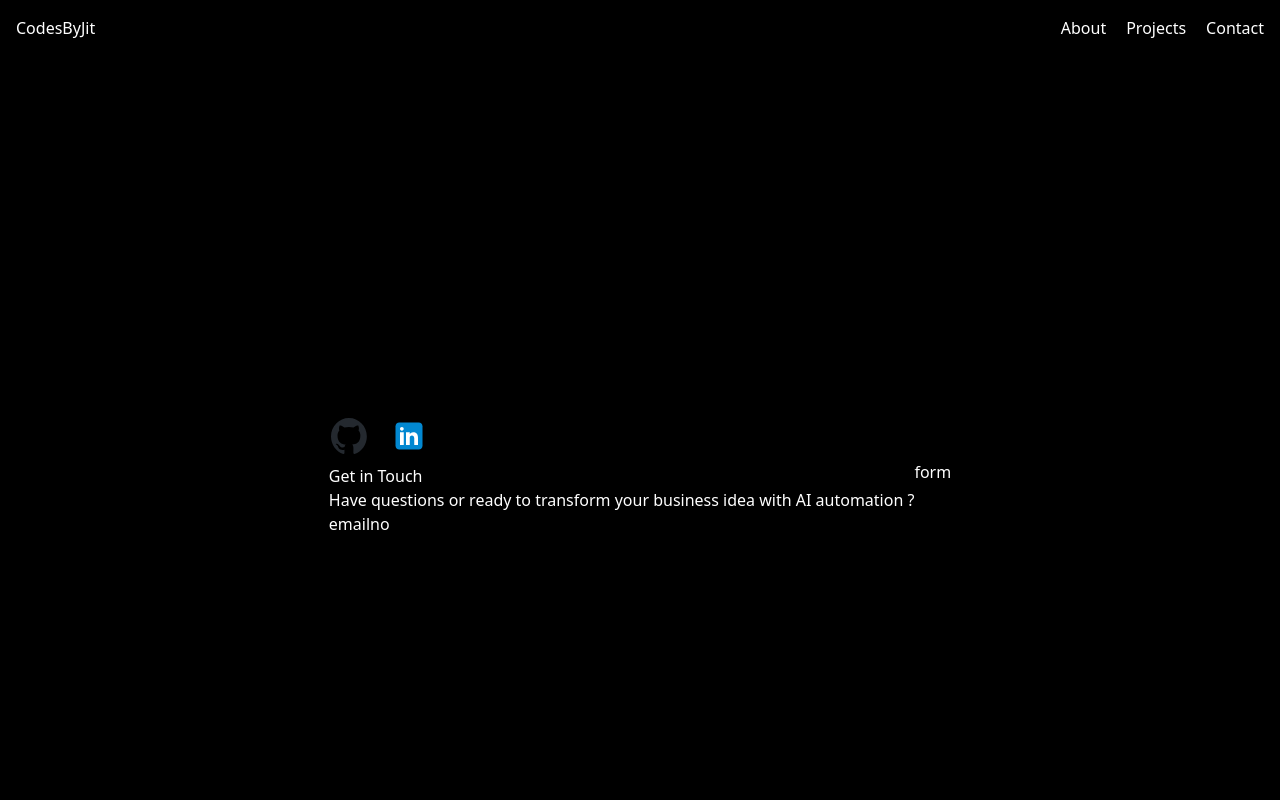
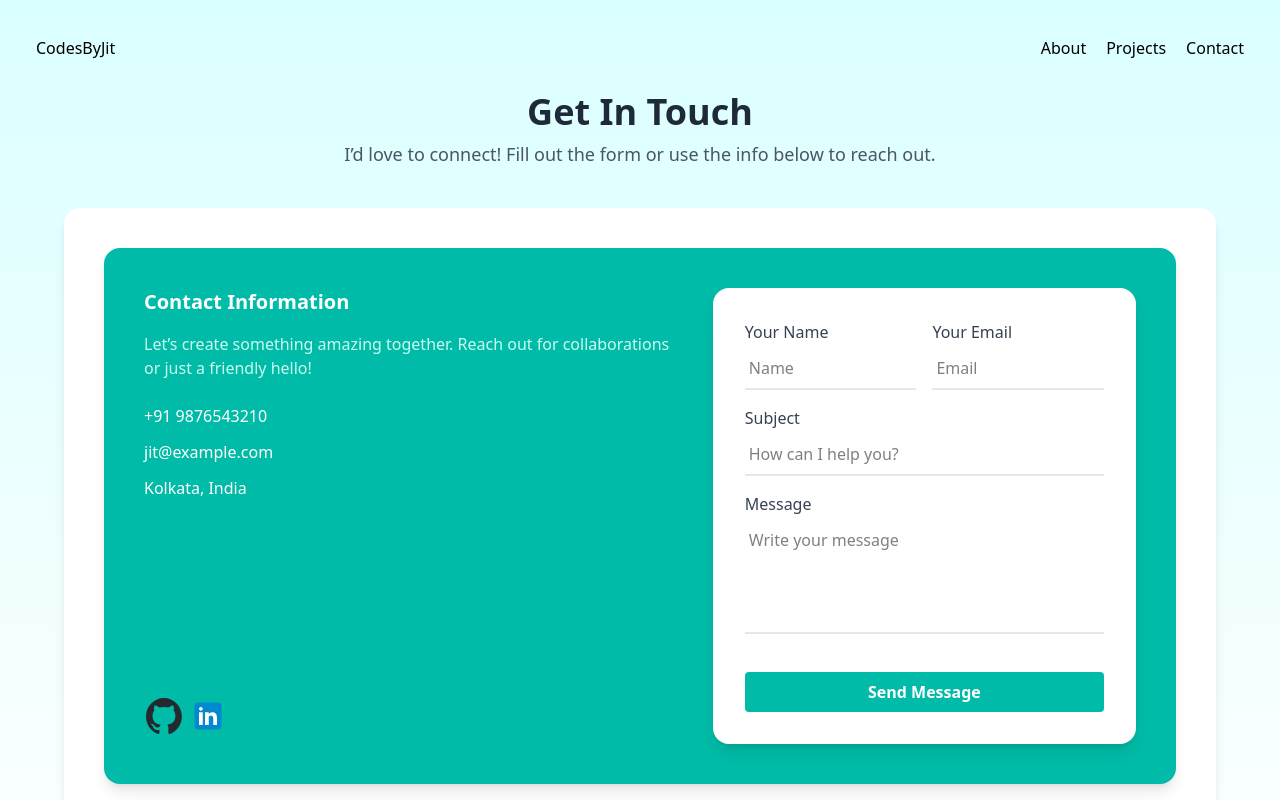
Before and after one commit to GTAJIT/portfolio, a React (Vite) app: page /contact in a window 1280 px wide. Shown: the top 800 px of the page. Built offline with nearby package versions, Linux system fonts and the light colour scheme.

Commit message:
Code: Contact Page Ready ++

```diff
--- a/index.html
+++ b/index.html
@@ -8,7 +8,7 @@
     <link rel="stylesheet" href="style.css">
     <link rel="icon" type="image/svg+xml" href="./public/main_assets/logo-white.svg"/>
   </head>
-  <body  class="bg-black text-white">
+  <body  class="">
     <div id="root"></div>
     <script type="module" src="/src/main.jsx"></script>
   </body>
--- /dev/null
+++ b/src/components/ContactForm.jsx
@@ -0,0 +1,69 @@
+import React from "react";
+import { InputMsg } from "./ui/ui";
+
+
+
+export default function ContactForm() {
+    const Inputs = [
+        {
+            type: "text",
+            placeholder: "Name",
+            label: "Your Name"
+        },
+        {
+            type: "email",
+            placeholder: "Email",
+            label: "Your Email"
+        },
+        {
+            type: "text",
+            placeholder: "How can I help you?",
+            label: "Subject"
+        }
+    ]
+
+    const handleSubmit = (e) => {
+        e.preventDefault();
+        // Handle form submission logic here
+        console.log("Form submitted");
+    };
+    return (
+        <form className="bg-white rounded-2xl shadow-lg flex-1 p-8 flex flex-col gap-4 min-w-[320px] text-black">
+            <div className="flex flex-col md:flex-row gap-4">
+                {Inputs.slice(0,2).map((input, index) => (
+                    <InputMsg
+                        key={index}
+                        type={input.type}
+                        placeholder={input.placeholder}
+                    >
+                        {input.label}
+                    </InputMsg>
+                ))}
+            </div>
+            {Inputs.slice(2,3).map((input, index) => (
+                <InputMsg
+                    key={index}
+                    type={input.type}
+                    placeholder={input.placeholder}
+                >
+                    {input.label}
+                </InputMsg>
+            ))}
+            <div>
+                <label className="block text-gray-700 mb-1">Message</label>
+                <textarea
+                    placeholder="Write your message"
+                    rows={4}
+                    className="w-full border-b-2 border-gray-200 focus:border-teal-500 outline-none py-2 px-1 bg-transparent resize-none"
+                ></textarea>
+            </div>
+            <button
+                type="submit"
+                className="mt-4 bg-teal-500 text-white font-semibold py-2 rounded hover:bg-teal-600 transition-colors"
+                onClick={handleSubmit}
+            >
+                Send Message
+            </button>
+        </form>
+    )
+}
--- a/src/components/Container.jsx
+++ b/src/components/Container.jsx
@@ -2,6 +2,6 @@ import React from 'react'
 
 export default function Container({children}) {
   return (
-    <div className='w-full max-w-7xl mx-auto px-4 py-4'>{children}</div>
+    <div className='w-full mx-auto px-4 py-4'>{children}</div>
   )
 }
--- a/src/components/SocialIcons.jsx
+++ b/src/components/SocialIcons.jsx
@@ -15,9 +15,9 @@ export default function SocialIcons() {
 
   return (
     <>
-      <div className='flex gap-5 items-center'>
+      <div className='flex gap-1 items-center'>
         {data.map((item, index)=>(
-          <div key={index} className='flex items-center gap-2 my-2'>
+          <div key={index} className='flex items-center my-2'>
             <a
               href={item.slug}
               target="_blank"
--- a/src/components/component.js
+++ b/src/components/component.js
@@ -5,5 +5,6 @@ import ProjectsCard from "./Projects-card"
 import Projects from "./Projects"
 import Footer from "./Footer";
 import SocialIcons from "./SocialIcons";
+import ContactForm from "./ContactForm";
 
-export {Logo, Container, Navbar, Footer, Projects, ProjectsCard, SocialIcons}
+export {Logo, Container, Navbar, Footer, Projects, ProjectsCard, SocialIcons, ContactForm}
--- /dev/null
+++ b/src/components/ui/InputMsg.jsx
@@ -0,0 +1,19 @@
+import React from 'react'
+
+export default function InputMsg({className, placeholder, children }) {
+    const finalClassName = className ? className : " ";
+    return (
+        <>
+            <div>
+                <div className={finalClassName}>
+                    <label className="block text-gray-700 mb-1">{children}</label>
+                    <input
+                        type="text"
+                        placeholder={placeholder}
+                        className="w-full border-b-2 border-gray-200 focus:border-teal-500 outline-noncfe py-2 px-1 bg-transparent resize-none"
+                    />
+                </div>
+            </div>
+        </>
+    )
+}
--- a/src/components/ui/PopUp.jsx
+++ b/src/components/ui/PopUp.jsx
@@ -14,7 +14,7 @@ const PopUp = ({name, children}) => {
         data-[tooltip]:after:opacity-0
         hover:data-[tooltip]:after:visible
         hover:data-[tooltip]:after:opacity-100
-        hover:data-[tooltip]:after:scale-100
+        hover:data-[tooltip]:after:scale-75
         data-[tooltip]:after:transition-all
         data-[tooltip]:after:absolute
         data-[tooltip]:after:bg-white
--- a/src/components/ui/ui.js
+++ b/src/components/ui/ui.js
@@ -1,5 +1,6 @@
 import Social from "./Contact/Social"
 import ThemeSwitch from "./ThemeSwich"
 import PopUp from "./PopUp"
+import InputMsg from "./InputMsg"
 
-export {Social, ThemeSwitch, PopUp}
+export {Social, ThemeSwitch, PopUp, InputMsg}
--- a/src/layout.jsx
+++ b/src/layout.jsx
@@ -1,24 +1,11 @@
 import { Children } from "react";
 import { Outlet } from "react-router-dom";
 import {Navbar, Footer, Container} from "./components/component";
-// import {Space_Mono} from "../public/font"
-
-// const spaceMono = Space_Mono({
-//   weight: ["400","700"],
-//   subsets: ["latin"],
-//   variable: "--font-space-mono",
-//   display: "swap",
-//   style: ["normal", "italic"],
-//   fallback: ["monospace"],
-//   preload: true,
-//   adjustFontFallback: true,
-// });
 
 export default function Layout(){
   return (
     <>
-      <div>
-      <div className="h-screen flex flex-col justify-between">
+      <div className="bg-gradient-to-b from-[#daffff] to-white p-5 flex flex-col justify-between min-h-screen">
       <Navbar/>
       <Container>
       <main className="flex flex-col items-center">
@@ -27,7 +14,6 @@ export default function Layout(){
       </Container>
       <Footer/>
       </div>
-      </div>
     </>
   )
 }
--- a/src/pages/Contact.jsx
+++ b/src/pages/Contact.jsx
@@ -1,28 +1,48 @@
 import React from "react";
-import {SocialIcons} from "../components/component"
+import { SocialIcons } from "../components/component";
+import { ContactForm } from "../components/component";
 
 export default function Contact() {
   return (
-    <>
-      <div className="h-screen flex items-center justify-between">
-        <div className="flex flex-col justify-between">
-          <div className="">
-            <p><SocialIcons/></p>
-            <span>
-              <h1>Get in Touch</h1>
-              <p>
-                Have questions or ready to transform your business idea with AI
-                automation ?
-              </p>
-            </span>
+    <div className="min-h-fit flex flex-col items-center justify-center">
+      <h1 className="text-4xl font-bold mb-2 text-gray-800">Get In Touch</h1>
+      <p className="text-lg mb-10 text-gray-600 max-w-2xl text-center warp-anywhere">
+        I’d love to connect! Fill out the form or use the info below to reach
+        out.
+      </p>
+      <div className="flex flex-col md:flex-row gap-8 w-full max-w-6xl bg-white p-10 rounded-2xl shadow-lg items-center justify-between">
+        {/* Contact Info Card */}
+        <div className="bg-teal-500 text-white rounded-2xl shadow-lg flex-1 p-10 flex gap-10 justify-between min-w-[270px]">
+          <div className="flex flex-col justify-between ">
+            <div className="mb-6">
+              <div>
+                <h2 className="text-xl font-semibold mb-4">Contact Information</h2>
+                <p className="mb-6 text-teal-100 wrap-anywhere">
+                  Let’s create something amazing together. Reach out for
+                  collaborations or just a friendly hello!
+                </p>
+              </div>
+              <div className="space-y-3 text-base">
+                <div className="flex items-center gap-2">
+                  <span>+91 9876543210</span>
+                </div>
+                <div className="flex items-center gap-2">
+                  <span>jit@example.com</span>
+                </div>
+                <div className="flex items-center gap-2">
+                  <span>Kolkata, India</span>
+                </div>
+              </div>
+            </div>
+            <div className="mt-8">
+              <SocialIcons />
+            </div>
           </div>
           <div className="">
-            <span>email</span>
-            <span>no</span>
+            <ContactForm />
           </div>
         </div>
-        <div className="">form</div>
       </div>
-    </>
+    </div>
   );
 }
```
Also changed, not shown: 1 other file (tests, documents, lock files or other folders).
